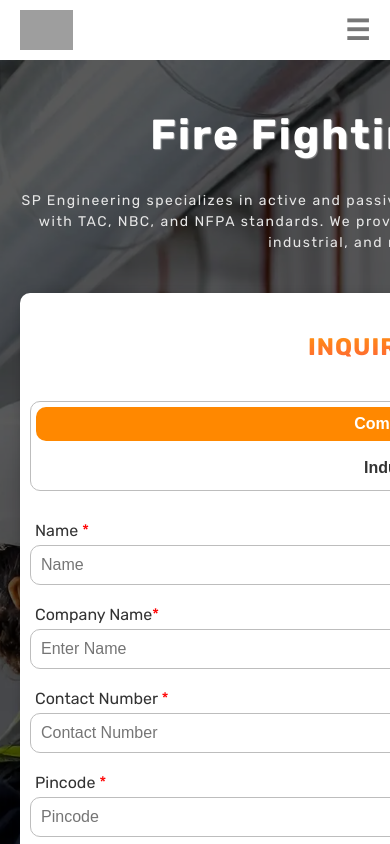
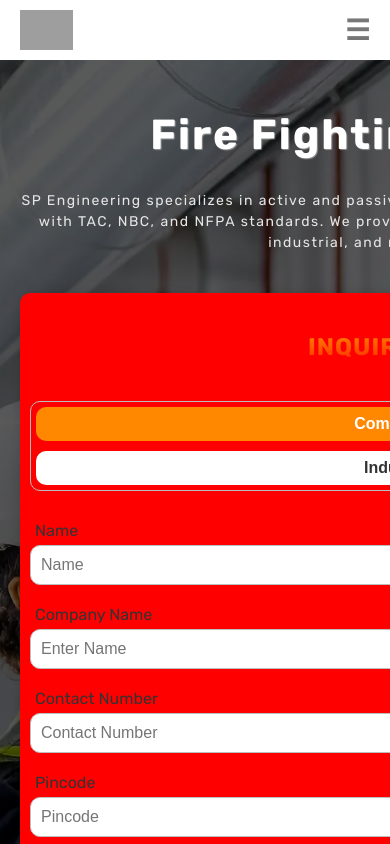
Before and after one commit to Kaustubh2000-maker/sp-engineering-frontend, a React (Vite) app: page /products/fireFightingSystems in a window 390 px wide. Shown: the top 844 px of the page. Built offline with nearby package versions, Linux system fonts and the light colour scheme; grey boxes are pictures that could not be loaded.

Commit message:
consultform check

```diff
--- a/src/scss/_consultForm.scss
+++ b/src/scss/_consultForm.scss
@@ -313,7 +313,8 @@
     min-width: auto;
     max-width: auto;
     margin: 0 auto;
-    // padding: 4rem 2rem;
+    padding: 4rem 2rem;
+    background-color: red;
   }
 }
 
```
